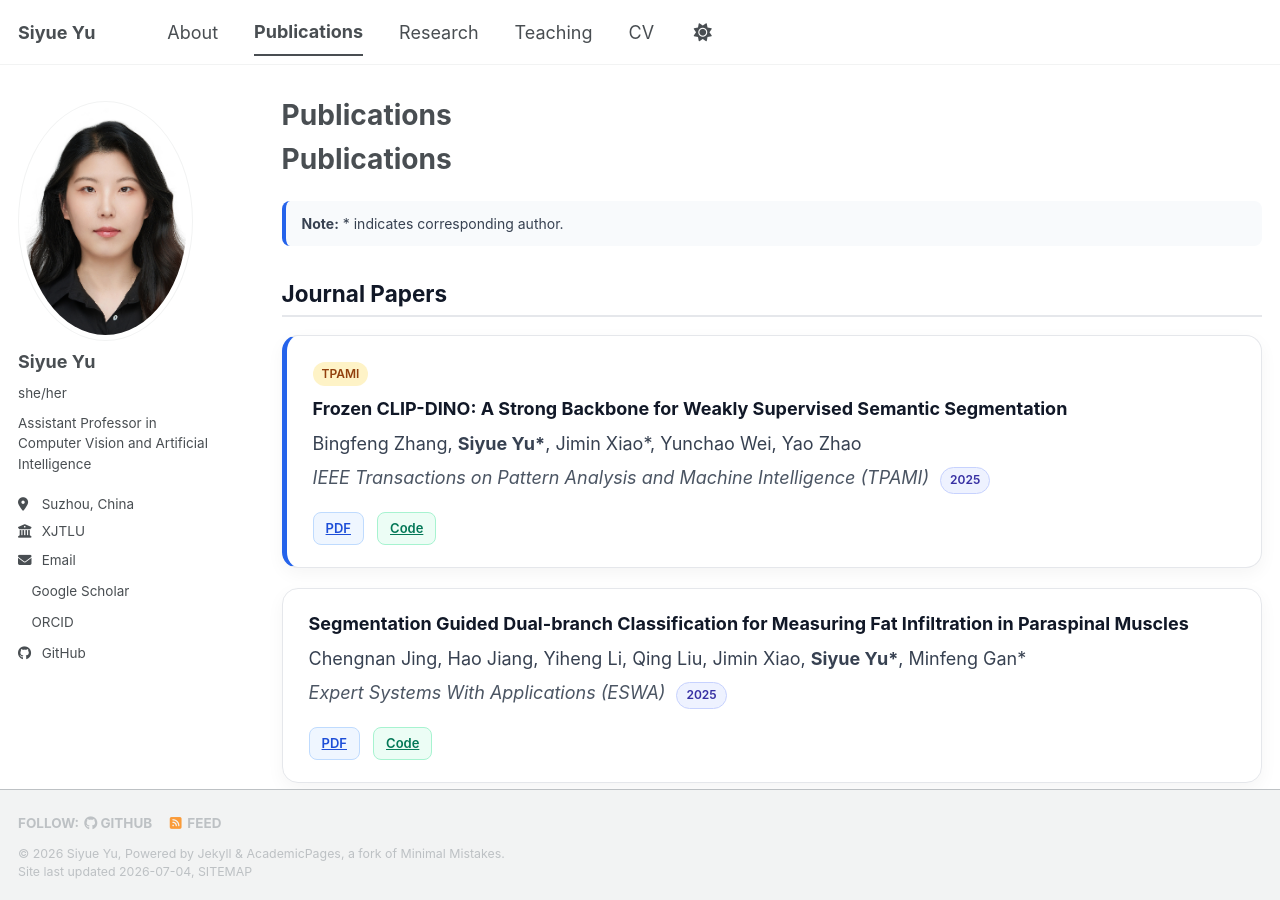
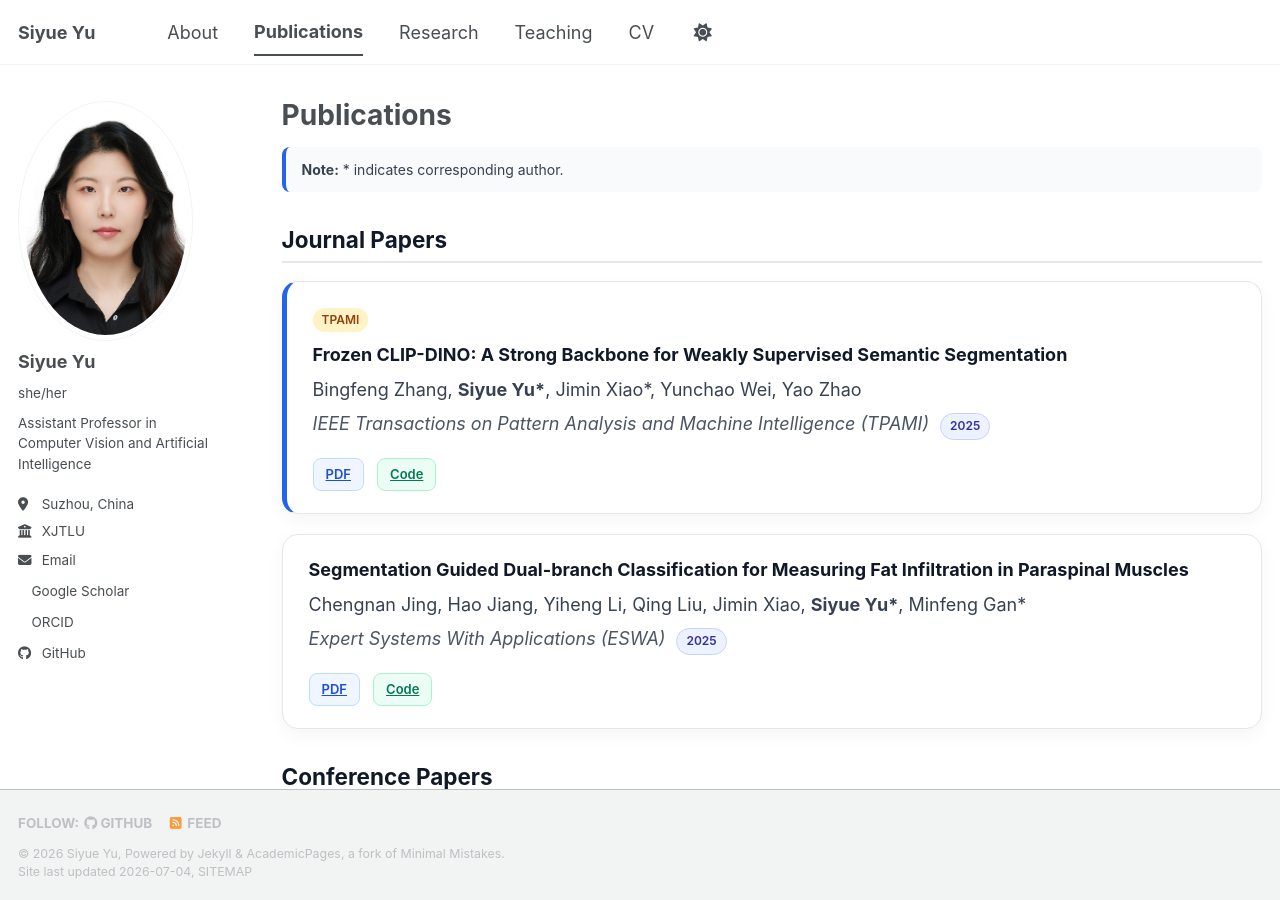
Before and after one commit to siyueyu/siyueyu.github.io, a Jekyll site: the page built from _pages/publications.html, in a window 1280 px wide and 900 px high. Built offline with Jekyll 4.4.1, drawn with Linux system fonts in a browser that asks for light colours; a style sheet for code colours, icons or effects is not loaded.

Commit message:
Update publications.html

```diff
--- a/_pages/publications.html
+++ b/_pages/publications.html
@@ -130,7 +130,7 @@ author_profile: true
   }
 </style>
 
-<h1 class="pub-page-title">Publications</h1>
+
 
 <div class="pub-note">
   <strong>Note:</strong> * indicates corresponding author.
```
